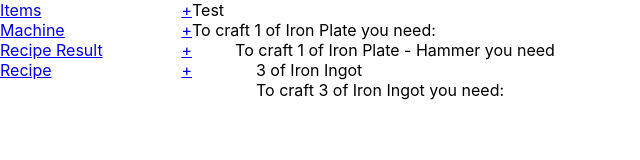
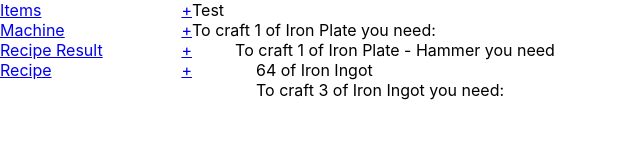
Before and after one commit to SaloEater/Minecraft-Recipe-Helper-App, a React (Create React App) app: page /show-recipe/1/1 in a window 1280 px wide. Shown: the top 160 px of the page, without its empty margins (0-640 px from the left). Built offline with nearby package versions, Linux system fonts and the light colour scheme.

Commit message:
Update index.tsx
Stack information

```diff
--- a/src/component/common/show-recipe/index.tsx
+++ b/src/component/common/show-recipe/index.tsx
@@ -20,11 +20,11 @@ class InnerShowRecipe extends React.Component<ShowRecipeParams, any>
     render() {
         const recipe = this.RecipesStore.getRecipe(this.props.recipeId);
         const item = this.ItemsStore.getItem(recipe.itemId);
-        const stacks = this.props.amount > item.stack
-            ? Math.floor(this.props.amount/item.stack) + " stacks and"
-            : "";
+        const stacks = this.props.amount > item.stack ? this.props.amount/item.stack : 0;
+        const stacksString = stacks > 0 ? stacks + " stacks and" : "";
+        const itemsAmount = stacks > 0 ? this.props.amount-stacks*item.stack : item.stack;
         return <div className={styles.Recipe}>
-            {stacks} {this.props.amount%64} of {item.name}
+            {stacksString} {itemsAmount} of {item.name}
             <ShowItemRecipe itemId={item.id} amount={String(this.props.amount)}/>
         </div>;
     }
```
